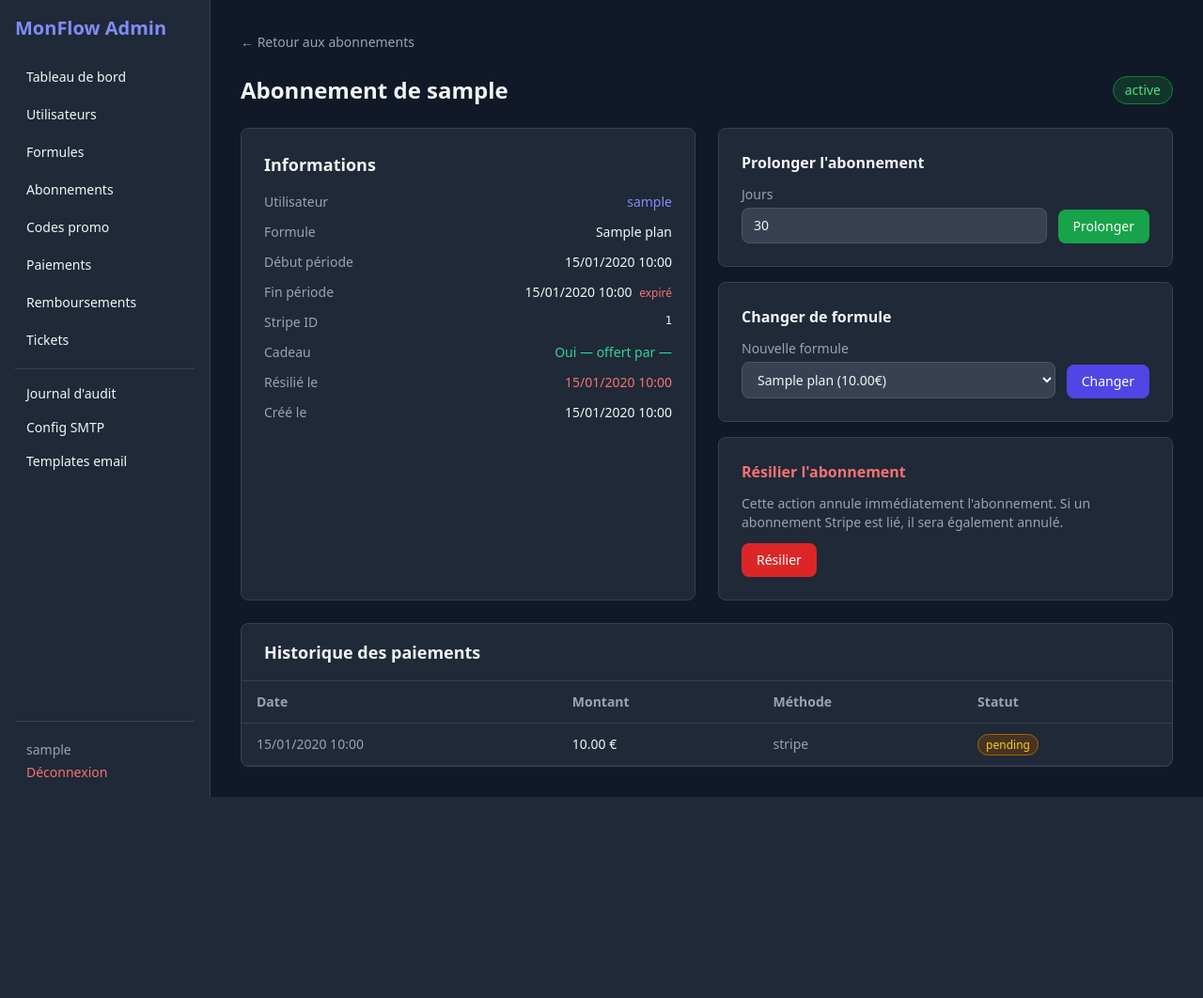
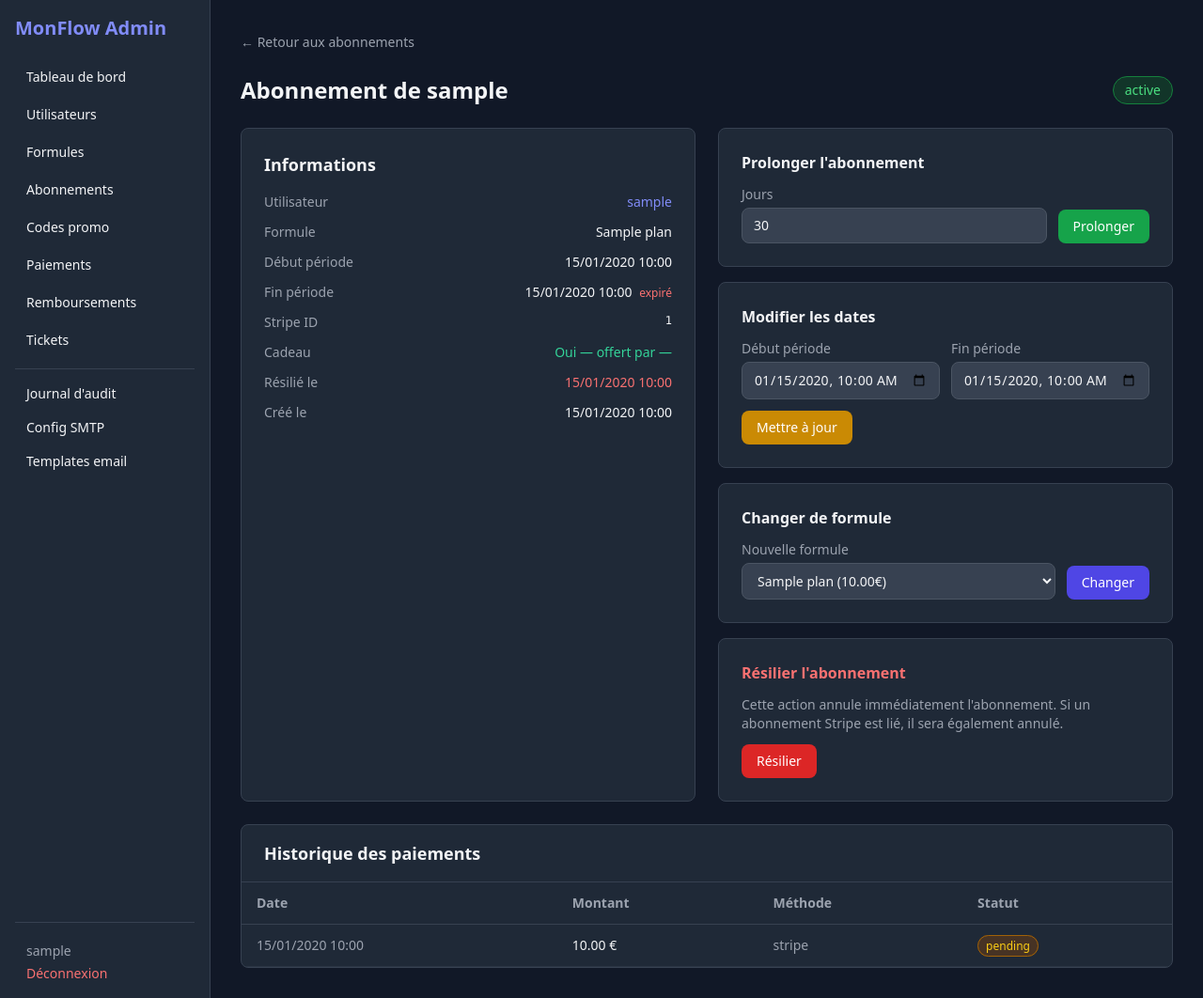
Before and after one commit to addictif80/monflow, a Laravel app: page /admin/subscriptions/1 in a window 1280 px wide. Shown: the whole page at 94% size. Before the commit the page ends 848 px from the top, so only its background shows below. Run offline with Laravel 12, Linux system fonts and the light colour scheme; a user stored in the database is signed in; tables that the repository leaves empty hold one stand-in row (values such as "Sample post"); some libraries are stand-ins or nearby versions.

Commit message:
feat: allow admin to edit subscription period dates
Add date picker form to modify start/end dates directly,
with audit logging of old and new values.

https://claude.ai/code/session_01MGhzuEkEjAx6CbESCgmY2E

```diff
--- a/app/Http/Controllers/Admin/AdminController.php
+++ b/app/Http/Controllers/Admin/AdminController.php
@@ -298,6 +298,25 @@ class AdminController extends Controller
         return back()->with('success', 'Abonnement résilié.');
     }
 
+    public function subscriptionUpdateDates(string $id, Request $request)
+    {
+        $data = $request->validate([
+            'current_period_start' => 'required|date',
+            'current_period_end' => 'required|date|after:current_period_start',
+        ]);
+        $sub = Subscription::findOrFail($id);
+        $old = [
+            'start' => $sub->current_period_start?->toDateTimeString(),
+            'end' => $sub->current_period_end?->toDateTimeString(),
+        ];
+        $sub->update([
+            'current_period_start' => $data['current_period_start'],
+            'current_period_end' => $data['current_period_end'],
+        ]);
+        AuditLog::record('subscription.update_dates', $sub, ['old' => $old, 'new' => $data]);
+        return back()->with('success', 'Dates mises à jour.');
+    }
+
     public function subscriptionChangePlan(string $id, Request $request)
     {
         $sub = Subscription::findOrFail($id);
--- a/resources/views/admin/subscriptions/detail.blade.php
+++ b/resources/views/admin/subscriptions/detail.blade.php
@@ -63,6 +63,25 @@
                     <input type="number" name="days" value="30" min="1" max="365" class="w-full px-3 py-2 bg-gray-700 border border-gray-600 rounded-lg text-sm text-gray-100 focus:ring-2 focus:ring-indigo-500 focus:border-transparent">
                 </div>
                 <button type="submit" class="px-4 py-2 bg-green-600 hover:bg-green-500 text-white rounded-lg text-sm font-medium transition">Prolonger</button>
+            </form>
+        </div>
+
+        {{-- Update dates --}}
+        <div class="bg-gray-800 border border-gray-700 rounded-lg p-6">
+            <h3 class="font-semibold mb-3">Modifier les dates</h3>
+            <form action="/admin/subscriptions/{{ $sub->id }}/update-dates" method="POST" class="grid grid-cols-2 gap-3 items-end">
+                @csrf
+                <div>
+                    <label class="block text-sm text-gray-400 mb-1">Début période</label>
+                    <input type="datetime-local" name="current_period_start" value="{{ $sub->current_period_start?->format('Y-m-d\TH:i') }}" class="w-full px-3 py-2 bg-gray-700 border border-gray-600 rounded-lg text-sm text-gray-100 focus:ring-2 focus:ring-indigo-500 focus:border-transparent">
+                </div>
+                <div>
+                    <label class="block text-sm text-gray-400 mb-1">Fin période</label>
+                    <input type="datetime-local" name="current_period_end" value="{{ $sub->current_period_end?->format('Y-m-d\TH:i') }}" class="w-full px-3 py-2 bg-gray-700 border border-gray-600 rounded-lg text-sm text-gray-100 focus:ring-2 focus:ring-indigo-500 focus:border-transparent">
+                </div>
+                <div class="col-span-2">
+                    <button type="submit" class="px-4 py-2 bg-yellow-600 hover:bg-yellow-500 text-white rounded-lg text-sm font-medium transition">Mettre à jour</button>
+                </div>
             </form>
         </div>
 
--- a/routes/web.php
+++ b/routes/web.php
@@ -134,6 +134,7 @@ Route::middleware(['auth', 'admin'])->prefix('admin')->group(function () {
     Route::post('/subscriptions/{id}/extend', [AdminController::class, 'subscriptionExtend']);
     Route::post('/subscriptions/{id}/cancel', [AdminController::class, 'subscriptionCancel']);
     Route::post('/subscriptions/{id}/change-plan', [AdminController::class, 'subscriptionChangePlan']);
+    Route::post('/subscriptions/{id}/update-dates', [AdminController::class, 'subscriptionUpdateDates']);
     Route::post('/subscriptions/create', [AdminController::class, 'subscriptionCreate']);
 
     // Tickets
```
